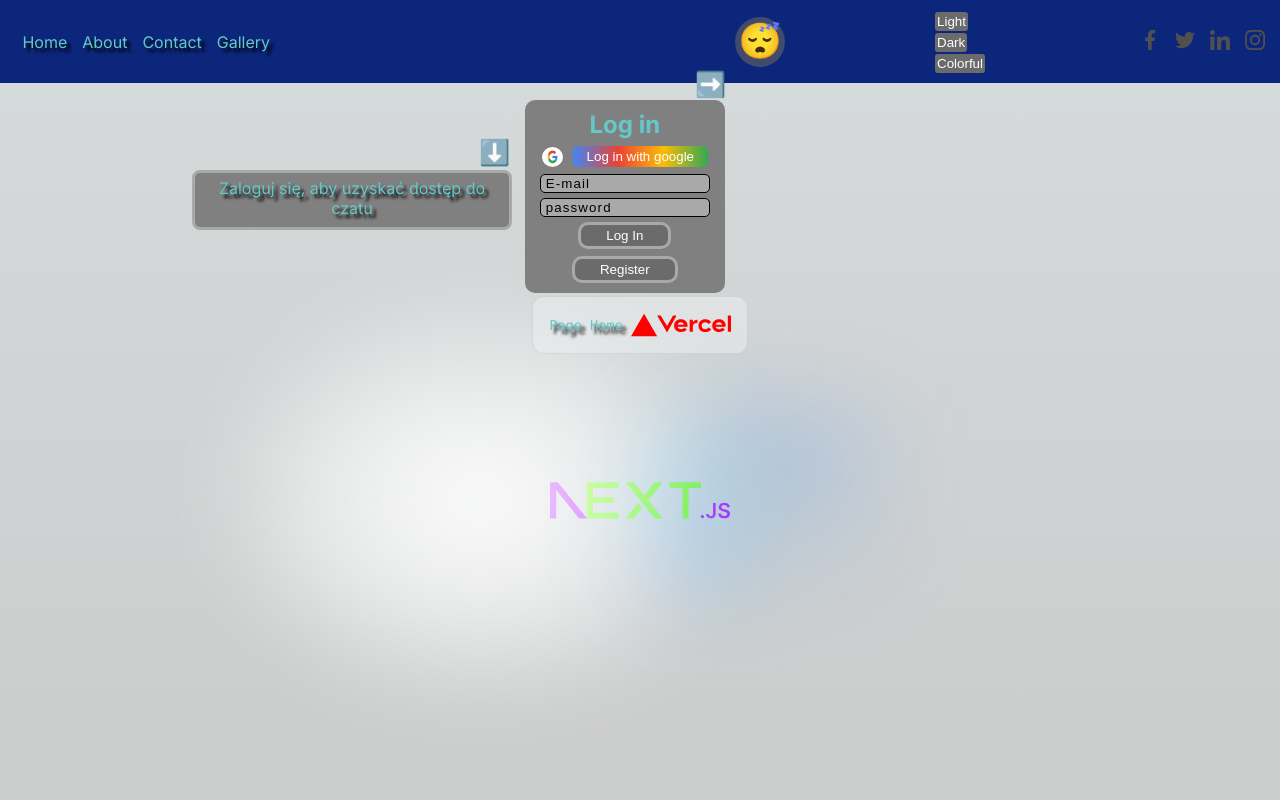
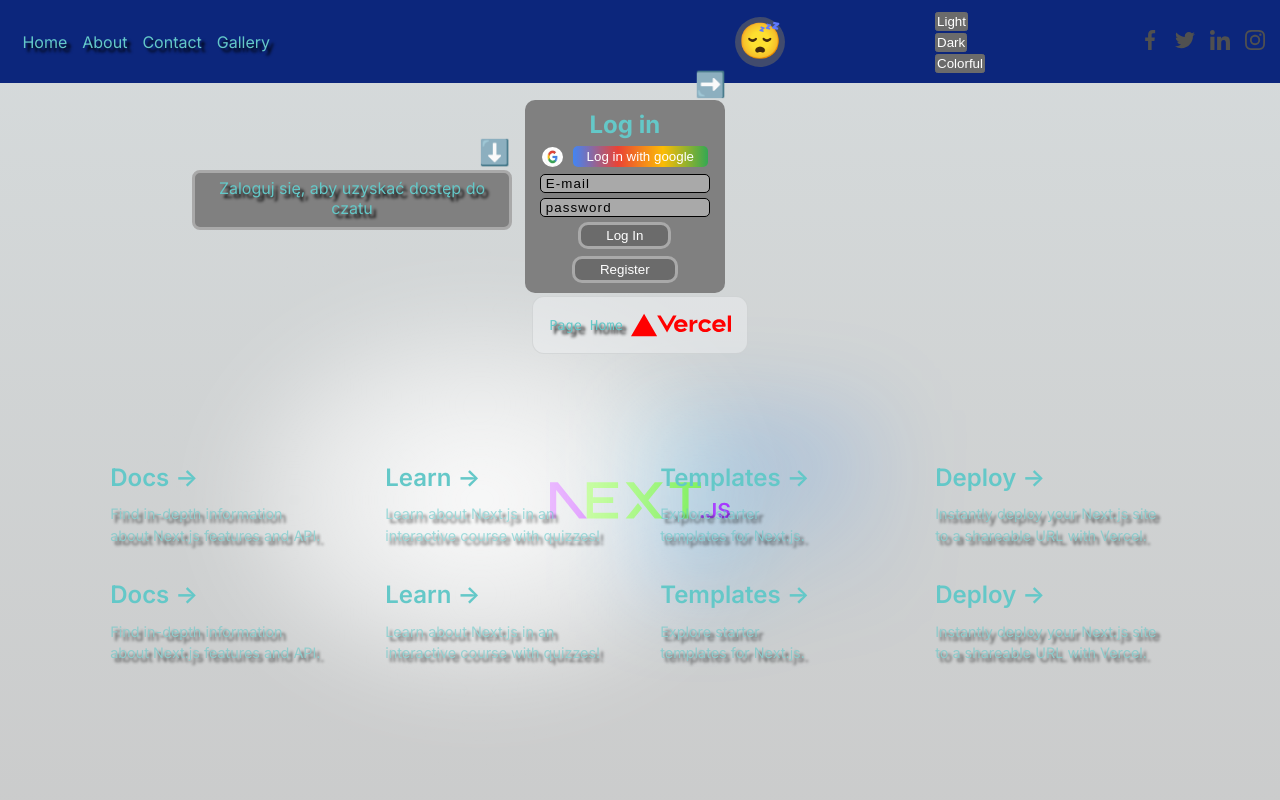
Before and after one commit to SebastianAdamoszek/next.js-aplication, a Next.js app: page / in a window 1280 px wide. Shown: the top 800 px of the page. Built offline with nearby package versions, Linux system fonts and the light colour scheme; no server answers.

Commit message:
Test page.js

```diff
--- a/app/page.js
+++ b/app/page.js
@@ -39,7 +39,7 @@ export default function HomePage() {
         </ul>
       </div>
 
-      {/* <div className={styles.grid}>
+       <div className={styles.grid}>
         <a
           href="https://nextjs.org/docs?utm_source=create-next-app&utm_medium=appdir-template&utm_campaign=create-next-app"
           className={styles.card}
@@ -138,7 +138,7 @@ export default function HomePage() {
             Instantly deploy your Next.js site to a shareable URL with Vercel.
           </p>
         </a>
-      </div> */}
+      </div>
     </div>
   );
 }
```
